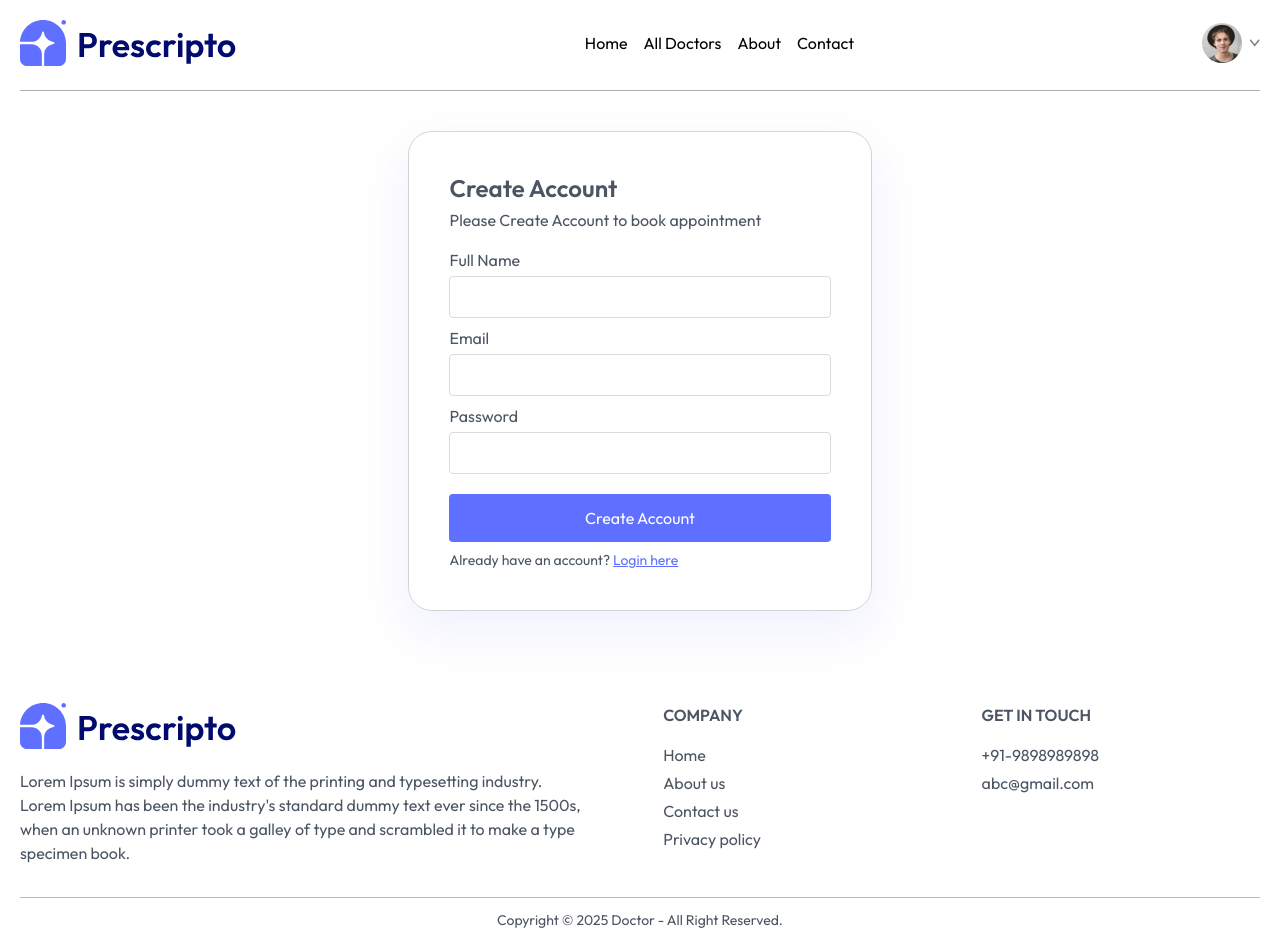
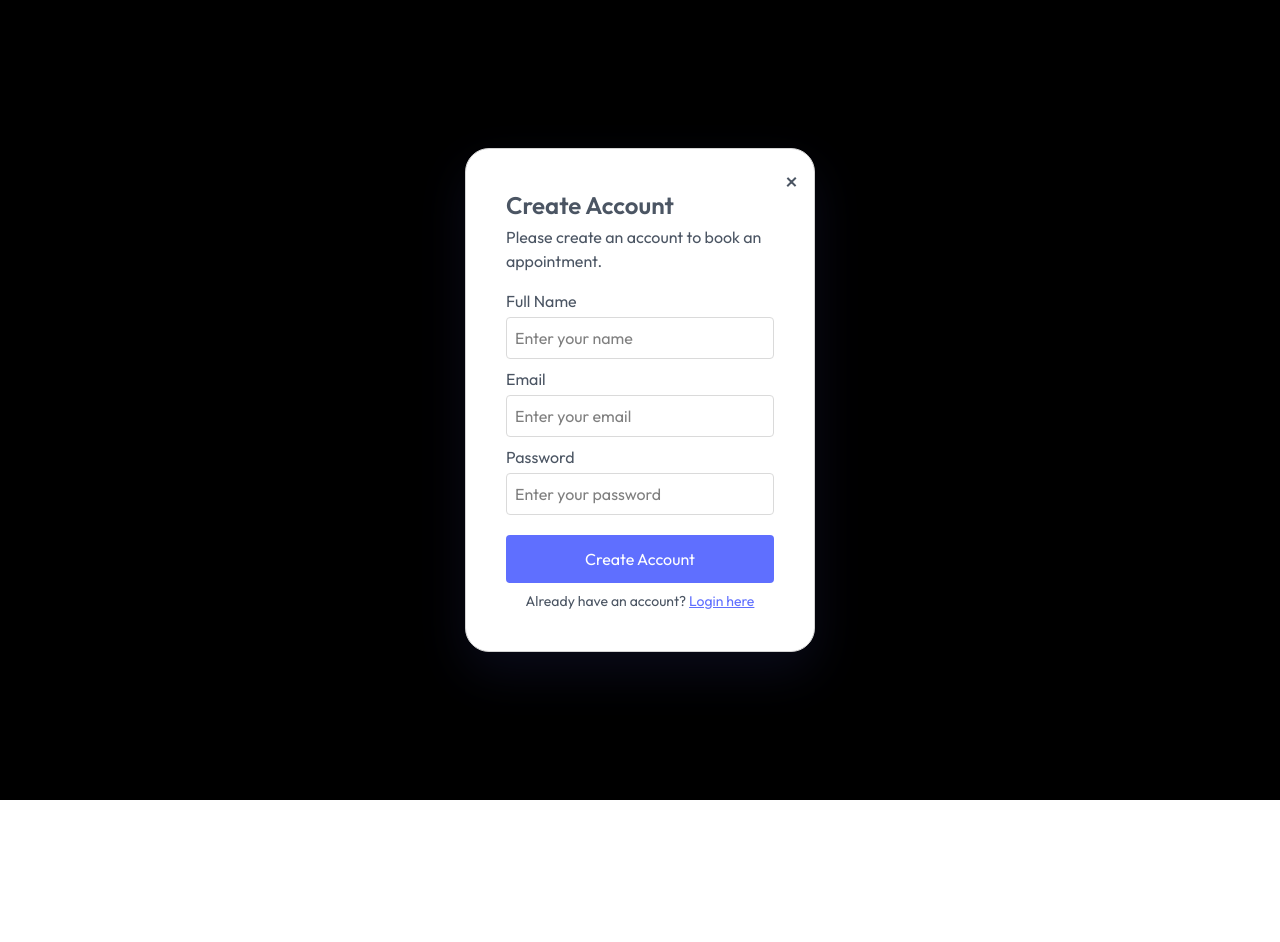
Before and after one commit to sunil9350/doctor, a React (Vite) app: page /login in a window 1280 px wide. After the commit the page ends 800 px from the top, so only its background shows below. Built offline with nearby package versions, Linux system fonts and the light colour scheme; no server answers.

Commit message:
integrated login/logout and sign up

```diff
--- a/src/App.jsx
+++ b/src/App.jsx
@@ -1,4 +1,4 @@
-import React from "react";
+import React, { useContext } from "react";
 import { Route, Routes } from "react-router-dom";
 import Home from "./pages/Home";
 import Doctors from "./pages/Doctors";
@@ -11,11 +11,15 @@ import Appointment from "./pages/Appointment";
 import Navbar from "./components/Navbar";
 import Footer from "./components/Footer";
 import MyProfile from "./pages/MyProfiles";
+import { AppContext } from "./context/AppContext";
 
 function App() {
+  const { showLoginModal } = useContext(AppContext);
+
   return (
     <div className="mx-auto px-5">
       <Navbar />
+      {showLoginModal && <Login />}
       <Routes>
         <Route path="/" element={<Home />} />
         <Route path="/doctors" element={<Doctors />} />
--- a/src/components/Navbar.jsx
+++ b/src/components/Navbar.jsx
@@ -1,11 +1,32 @@
-import React, { useState } from "react";
+import React, { useState, useContext } from "react";
 import { assets } from "../assets/assets";
 import { NavLink, useNavigate } from "react-router-dom";
+import { AppContext } from "../context/AppContext";
+import axios from "axios";
 
 function Navbar() {
   const navigate = useNavigate();
   const [showMenu, setShowMenu] = useState(false);
-  const [token, setToken] = useState(true);
+  const { token, setToken, setShowLoginModal } = useContext(AppContext);
+
+  const handleLogout = async () => {
+    try {
+      // Call logout API
+      await axios.post("https://doctor-backend-ufgn.onrender.com/logout");
+
+      // Clear token
+      setToken(false);
+
+      // Navigate to home page
+      navigate("/");
+    } catch (error) {
+      console.error("Logout error:", error);
+
+      // Clear token even if API call fails
+      setToken(false);
+      navigate("/");
+    }
+  };
 
   return (
     <div className="flex flex-col gap-2.5 pt-4 md:pt-5 pb-4 md:pb-6 md:flex-row items-center justify-between border-b border-[var(--line1)]">
@@ -52,7 +73,7 @@ function Navbar() {
                 >
                   My Appointment
                 </p>
-                <p onClick={() => setToken(false)} className="cursor-pointer">
+                <p onClick={handleLogout} className="cursor-pointer">
                   Logout
                 </p>
               </div>
@@ -60,7 +81,7 @@ function Navbar() {
           </div>
         ) : (
           <button
-            onClick={() => navigate("/login")}
+            onClick={() => setShowLoginModal(true)}
             className="bg-[var(--blue1)] text-white rounded-4xl py-3 px-5 flex items-center cursor-pointer"
           >
             Create account
--- a/src/context/AppContext.jsx
+++ b/src/context/AppContext.jsx
@@ -1,11 +1,44 @@
 // context/AppContext.jsx
-import React, { createContext } from "react";
-import { doctors } from "../assets/assets";
+import React, { createContext, useState, useEffect } from "react";
+import axios from "axios";
 
 export const AppContext = createContext();
 
+const url = "https://doctor-backend-ufgn.onrender.com/";
+
 const AppContextProvider = ({ children }) => {
-  const value = { doctors };
+  const [doctors, setDoctors] = useState([]);
+  const [loading, setLoading] = useState(true);
+  const [error, setError] = useState(null);
+  const [showLoginModal, setShowLoginModal] = useState(false);
+  const [token, setToken] = useState(false);
+
+  // Fetch data from API
+  useEffect(() => {
+    const fetchDoctors = async () => {
+      try {
+        const response = await axios.get(`${url}`);
+        setDoctors(response.data);
+      } catch (err) {
+        console.error("Error fetching doctors:", err);
+        setError(err);
+      } finally {
+        setLoading(false);
+      }
+    };
+
+    fetchDoctors();
+  }, []);
+
+  const value = {
+    doctors,
+    loading,
+    error,
+    showLoginModal,
+    setShowLoginModal,
+    token,
+    setToken,
+  };
 
   return <AppContext.Provider value={value}>{children}</AppContext.Provider>;
 };
--- a/src/pages/Login.jsx
+++ b/src/pages/Login.jsx
@@ -1,26 +1,81 @@
-import React, { useState } from "react";
+import React, { useState, useContext } from "react";
+import axios from "axios";
+import { AppContext } from "../context/AppContext";
 
 function Login() {
-  const [state, setState] = useState("Sign Up");
+  const { setShowLoginModal, setToken } = useContext(AppContext);
+  const [state, setState] = useState("Sign Up"); // can be "Sign Up" or "Login"
 
   const [email, setEmail] = useState("");
   const [password, setPassword] = useState("");
   const [name, setName] = useState("");
+  const [message, setMessage] = useState("");
+
+  const url = "https://doctor-backend-ufgn.onrender.com";
 
   const onSubmitHandler = async (event) => {
     event.preventDefault();
+    setMessage(""); // clear any old message
+
+    try {
+      if (state === "Sign Up") {
+        // POST signup API
+        const response = await axios.post(`${url}/signup`, {
+          username: name,
+          email,
+          password,
+        });
+
+        setMessage(response.data.msg || "Account created successfully!");
+
+        // Close modal and set token after successful signup
+        setTimeout(() => {
+          setToken(true);
+          setShowLoginModal(false);
+        }, 1500);
+      } else {
+        // POST login API
+        const response = await axios.post(`${url}/login`, {
+          email,
+          password,
+        });
+
+        setMessage(response.data.msg || "Login successful!");
+
+        // Close modal and set token after successful login
+        setTimeout(() => {
+          setToken(true);
+          setShowLoginModal(false);
+        }, 1500);
+      }
+
+      // Clear form fields
+      setEmail("");
+      setPassword("");
+      setName("");
+    } catch (error) {
+      console.error("Error:", error);
+      setMessage(error.response?.data?.msg || "Something went wrong!");
+    }
   };
+
   return (
-    <div className="flex items-center justify-center mt-10">
-      <div className="shadow-[var(--box-shadow)] border border-[var(--grey5)] p-10 rounded-3xl overflow-hidden">
-        <form action="">
+    <div className="fixed inset-0 z-50 flex items-center justify-center bg-black bg-opacity-50">
+      <div className="relative shadow-[var(--box-shadow)] border border-[var(--grey5)] p-10 rounded-3xl overflow-hidden w-[350px] bg-white">
+        <button
+          onClick={() => setShowLoginModal(false)}
+          className="absolute top-4 right-4 text-[var(--grey1)] hover:text-[var(--grey2)] text-2xl"
+        >
+          &times;
+        </button>
+        <form onSubmit={onSubmitHandler}>
           <div>
             <h4 className="text-[var(--grey1)] text-2xl font-semibold mb-1">
               {state === "Sign Up" ? "Create Account" : "Login"}
             </h4>
             <p className="text-[var(--grey1)] text-base mb-4">
-              Please {state === "Sign Up" ? "Create Account" : "Login"} to book
-              appointment
+              Please {state === "Sign Up" ? "create an account" : "login"} to
+              book an appointment.
             </p>
 
             {state === "Sign Up" && (
@@ -29,7 +84,8 @@ function Login() {
                 <input
                   className="border border-[var(--grey4)] w-full p-2 mt-1 rounded"
                   type="text"
-                  onChange={(e) => setName(e.target.name)}
+                  placeholder="Enter your name"
+                  onChange={(e) => setName(e.target.value)}
                   value={name}
                   required
                 />
@@ -40,23 +96,37 @@ function Login() {
             <input
               className="border border-[var(--grey4)] w-full p-2 mt-1 rounded"
               type="email"
-              onChange={(e) => setEmail(e.target.name)}
+              placeholder="Enter your email"
+              onChange={(e) => setEmail(e.target.value)}
               value={email}
               required
             />
+
             <p className="text-[var(--grey1)] text-base mt-2">Password</p>
             <input
               className="border border-[var(--grey4)] w-full p-2 mt-1 rounded"
               type="password"
-              onChange={(e) => setPassword(e.target.name)}
+              placeholder="Enter your password"
+              onChange={(e) => setPassword(e.target.value)}
               value={password}
               required
             />
-            <button className="bg-[var(--blue1)] text-white text-center w-full p-3 mt-5 rounded cursor-pointer">
+
+            <button
+              type="submit"
+              className="bg-[var(--blue1)] text-white text-center w-full p-3 mt-5 rounded cursor-pointer"
+            >
               {state === "Sign Up" ? "Create Account" : "Login"}
             </button>
+
+            {message && (
+              <p className="mt-3 text-center text-sm text-[var(--grey1)]">
+                {message}
+              </p>
+            )}
+
             {state === "Sign Up" ? (
-              <p className="mt-2 text-sm text-[var(--grey1)]">
+              <p className="mt-2 text-sm text-[var(--grey1)] text-center">
                 Already have an account?{" "}
                 <span
                   onClick={() => setState("Login")}
@@ -66,13 +136,13 @@ function Login() {
                 </span>
               </p>
             ) : (
-              <p className="mt-2 text-sm text-[var(--grey1)]">
-                Create an new account?{" "}
+              <p className="mt-2 text-sm text-[var(--grey1)] text-center">
+                Don't have an account?{" "}
                 <span
                   onClick={() => setState("Sign Up")}
                   className="text-[var(--blue1)] cursor-pointer underline"
                 >
-                  click here
+                  Sign up here
                 </span>
               </p>
             )}
```
